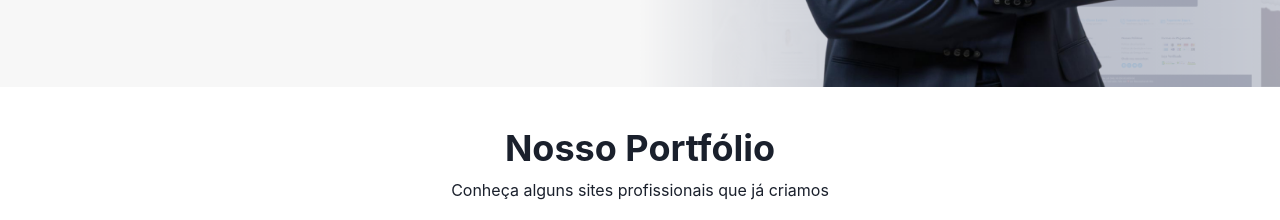
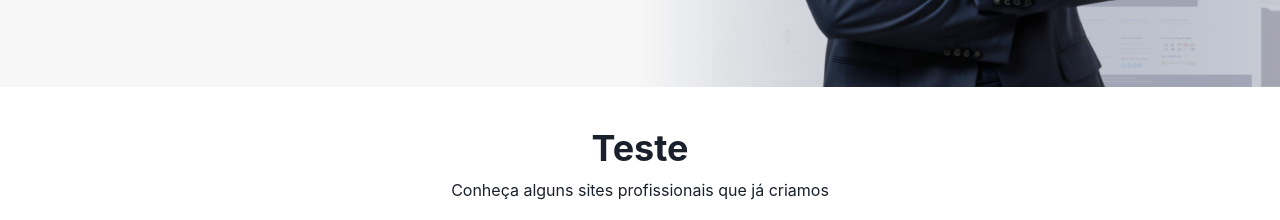
Before and after one commit to DevJofre/Portf-JT, a React (Vite) app: page / in a window 1280 px wide. Shown: the part 1900-2120 px from the top of the page. Built offline with nearby package versions, Linux system fonts and the light colour scheme.

Commit message:
feat: teste

```diff
--- a/src/components/Portf/index.tsx
+++ b/src/components/Portf/index.tsx
@@ -38,7 +38,7 @@ export function Portfolio() {
     return (
       <Box textAlign="center" py={10}>
         <Heading as="h2" size="xl" mb={2}>
-          Nosso Portfólio
+          Teste
         </Heading>
         <Text mb={6}>Conheça alguns sites profissionais que já criamos</Text>
         <Flex
```
